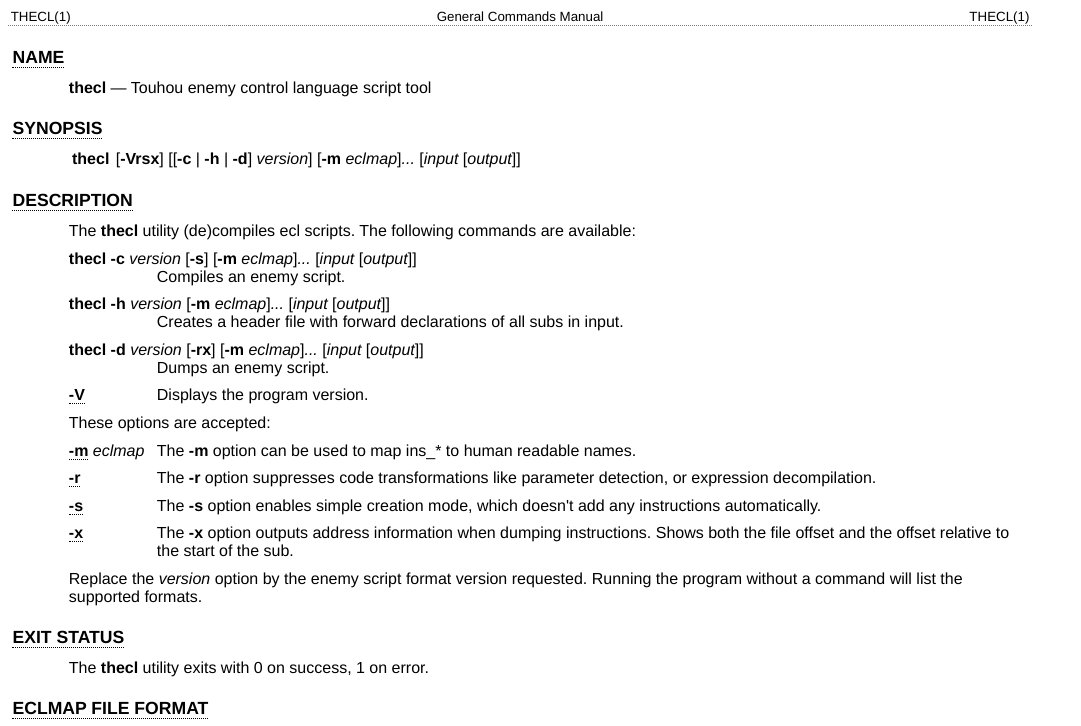
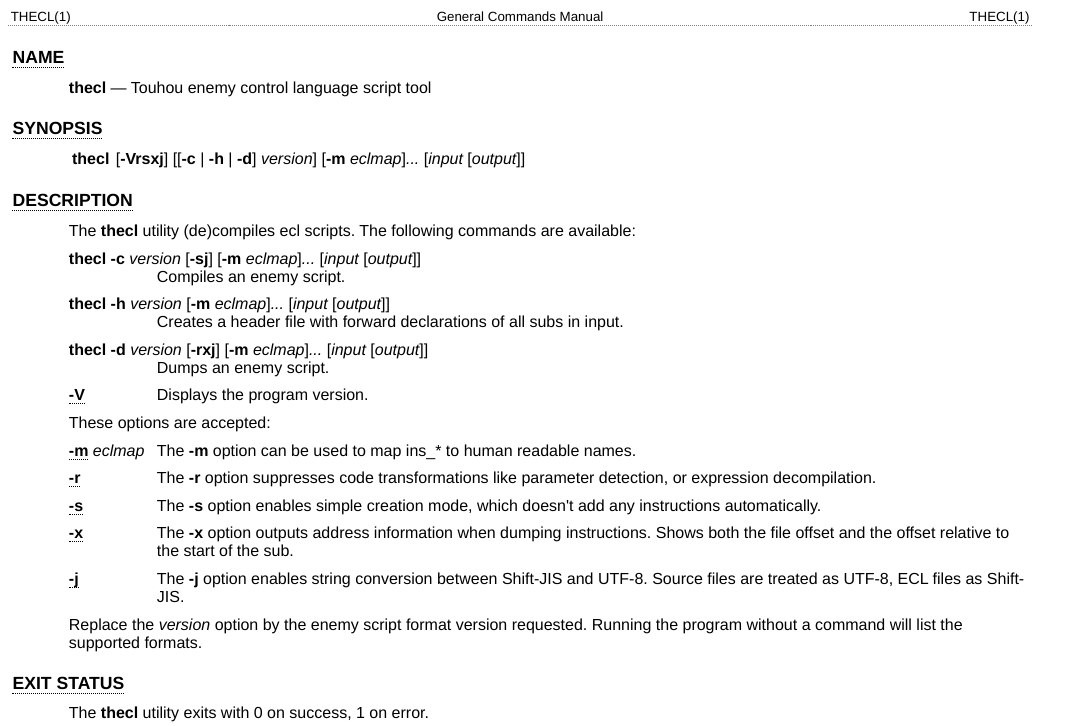
Before and after one commit to thpatch/thtk, a plain HTML site: page master/thecl.1.html in a window 1280 px wide. Shown: the top 726 px of the page, without its empty margins (0-1081 px from the left). Drawn offline with Linux system fonts and the light colour scheme.

Commit message:
update 2023-05-25

```diff
--- a/master/thecl.1.html
+++ b/master/thecl.1.html
@@ -53,7 +53,7 @@
 <table class="Nm">
   <tr>
     <td><code class="Nm">thecl</code></td>
-    <td>[<code class="Fl">-Vrsx</code>] [[<code class="Fl">-c</code> |
+    <td>[<code class="Fl">-Vrsxj</code>] [[<code class="Fl">-c</code> |
       <code class="Fl">-h</code> | <code class="Fl">-d</code>]
       <var class="Ar">version</var>] [<code class="Fl">-m</code>
       <var class="Ar">eclmap</var>]<var class="Ar">...</var>
@@ -67,7 +67,7 @@
     scripts. The following commands are available:</p>
 <dl class="Bl-tag">
   <dt><code class="Nm">thecl</code> <code class="Fl">-c</code>
-    <var class="Ar">version</var> [<code class="Fl">-s</code>]
+    <var class="Ar">version</var> [<code class="Fl">-sj</code>]
     [<code class="Fl">-m</code>
     <var class="Ar">eclmap</var>]<var class="Ar">...</var>
     [<var class="Ar">input</var> [<var class="Ar">output</var>]]</dt>
@@ -78,7 +78,7 @@
     [<var class="Ar">input</var> [<var class="Ar">output</var>]]</dt>
   <dd>Creates a header file with forward declarations of all subs in input.</dd>
   <dt><code class="Nm">thecl</code> <code class="Fl">-d</code>
-    <var class="Ar">version</var> [<code class="Fl">-rx</code>]
+    <var class="Ar">version</var> [<code class="Fl">-rxj</code>]
     [<code class="Fl">-m</code>
     <var class="Ar">eclmap</var>]<var class="Ar">...</var>
     [<var class="Ar">input</var> [<var class="Ar">output</var>]]</dt>
@@ -102,6 +102,10 @@
   <dd>The <code class="Fl">-x</code> option outputs address information when
       dumping instructions. Shows both the file offset and the offset relative
       to the start of the sub.</dd>
+  <dt id="j"><a class="permalink" href="#j"><code class="Fl">-j</code></a></dt>
+  <dd>The <code class="Fl">-j</code> option enables string conversion between
+      Shift-JIS and UTF-8. Source files are treated as UTF-8, ECL files as
+      Shift-JIS.</dd>
 </dl>
 <p class="Pp">Replace the <var class="Ar">version</var> option by the enemy
     script format version requested. Running the program without a command will
@@ -184,7 +188,7 @@ where <var class="Ar">key</var> is an integer, and <var class="Ar">value</var>
 </div>
 <table class="foot">
   <tr>
-    <td class="foot-date">April 24, 2023</td>
+    <td class="foot-date">May 25, 2023</td>
     <td class="foot-os">thtk</td>
   </tr>
 </table>
```
